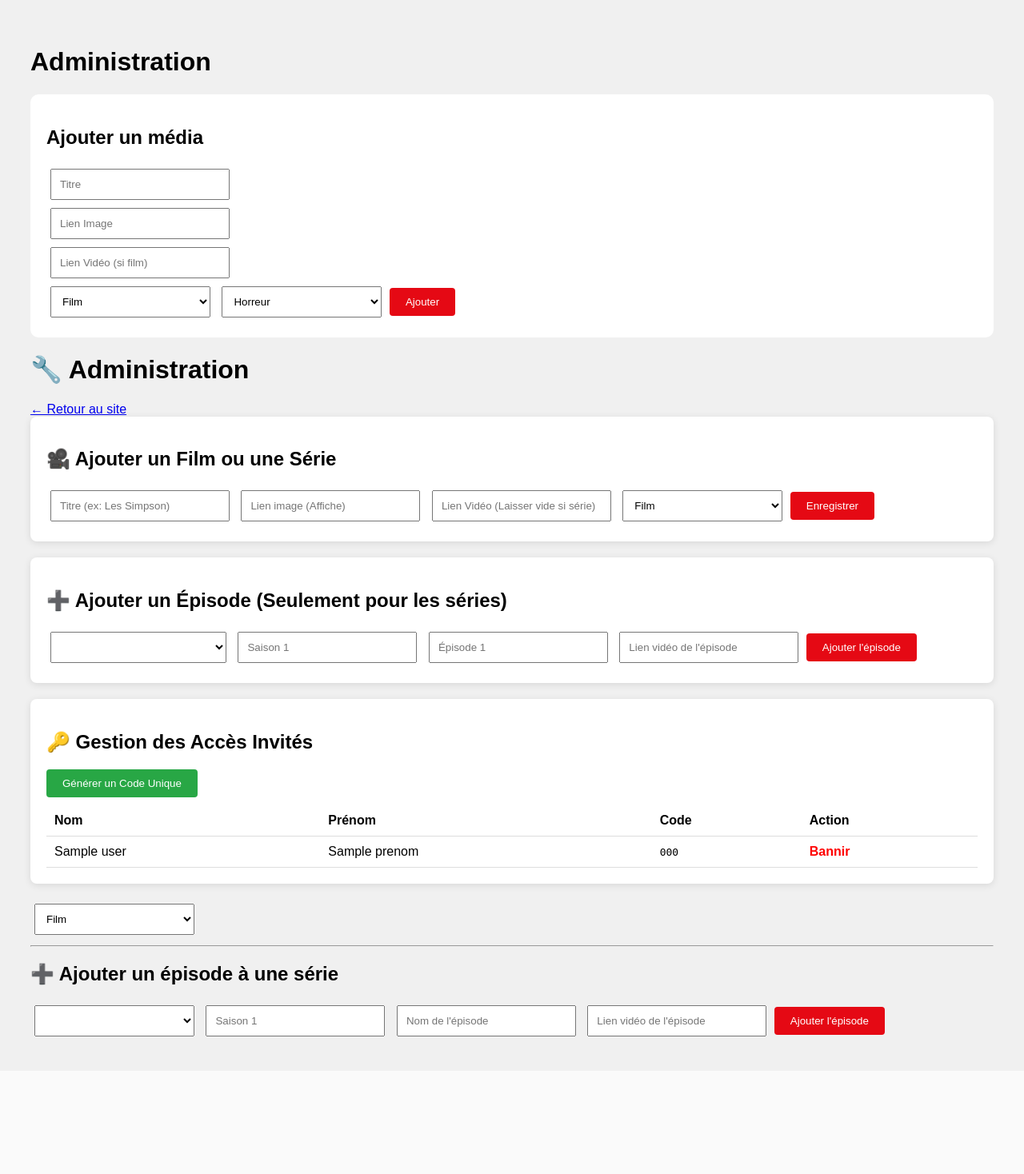
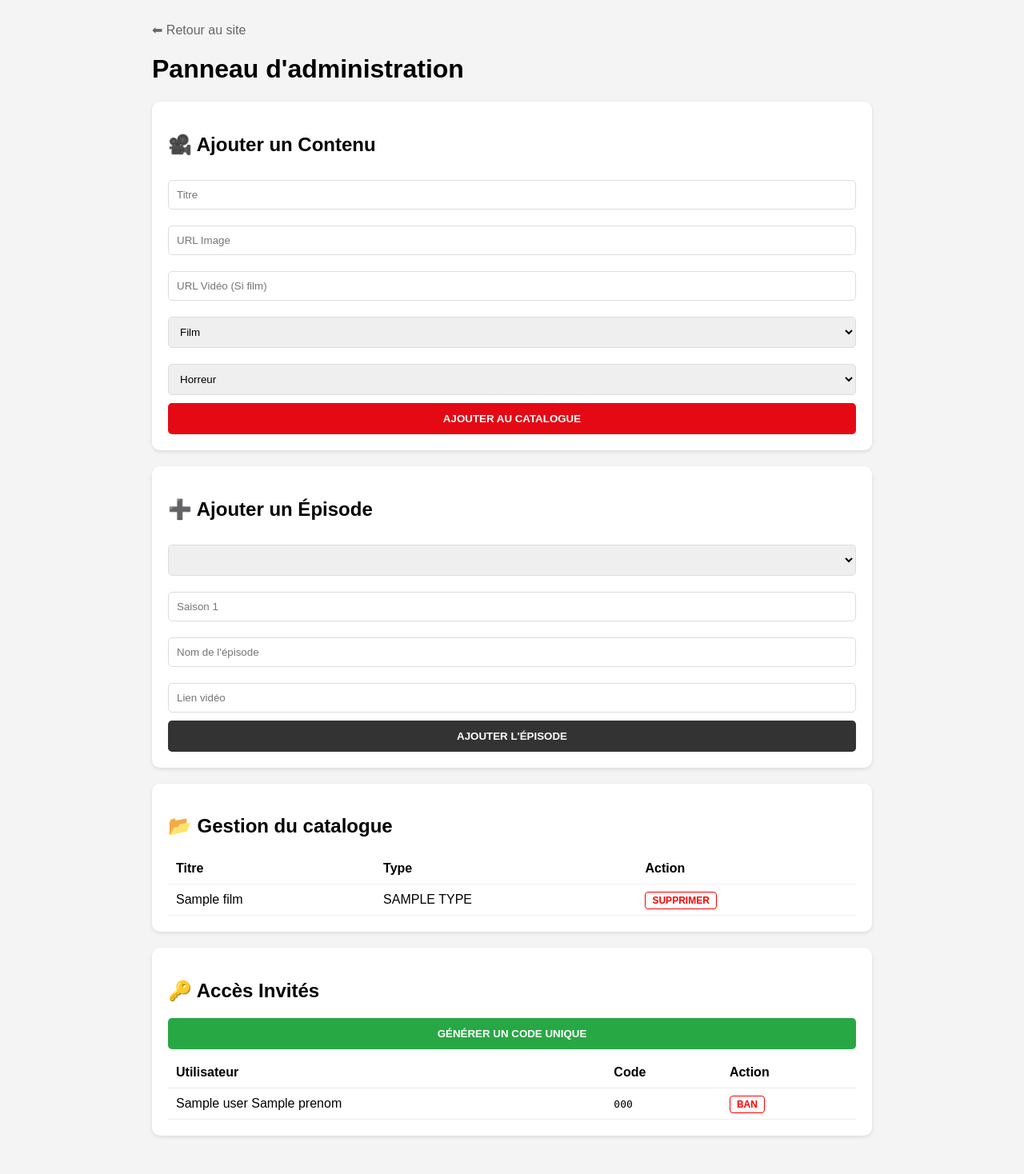
Before and after one commit to vguillotduenas-dotcom/StreamDeck, a Python web app: template templates/admin.html in a window 1280 px wide. Shown: the whole page at 80% size. Before the commit the page ends 1296 px from the top, so only its background shows below. Run offline with Jinja, Linux system fonts and the light colour scheme; the template is opened without the code that fills it: most values are stand-ins (such as "Sample title", 1, 10 or a date in 2020); lists and menus that the app fills with data are empty.

Commit message:
admin.html

```diff
--- a/templates/admin.html
+++ b/templates/admin.html
@@ -1,14 +1,29 @@
 <!DOCTYPE html>
 <html>
+<head>
+    <title>Admin</title>
+    <style>
+        body { font-family: sans-serif; background: #f4f4f4; padding: 20px; }
+        .card { background: white; padding: 20px; border-radius: 10px; margin-bottom: 20px; box-shadow: 0 2px 5px rgba(0,0,0,0.1); }
+        input, select { padding: 10px; margin: 10px 0; width: 100%; border: 1px solid #ddd; border-radius: 5px; box-sizing: border-box; }
+        .btn { background: #e50914; color: white; border: none; padding: 12px; border-radius: 5px; cursor: pointer; width: 100%; font-weight: bold; }
+        table { width: 100%; border-collapse: collapse; margin-top: 10px; }
+        th, td { border-bottom: 1px solid #eee; padding: 10px; text-align: left; }
+        .del { color: red; text-decoration: none; font-weight: bold; border: 1px solid red; padding: 3px 8px; border-radius: 4px; font-size: 12px; }
+    </style>
+</head>
 <body>
-    <h1>Administration</h1>
-    <div style="background:white; color:black; padding:20px; border-radius:10px;">
-        <h2>Ajouter un média</h2>
+    <div style="max-width: 900px; margin: auto;">
+        <a href="/" style="text-decoration: none; color: #666;">⬅ Retour au site</a>
+        <h1>Panneau d'administration</h1>
+
+        <div class="card">
+            <h2>🎥 Ajouter un Contenu</h2>
             <form method="POST">
                 <input type="hidden" name="add_video">
-            <input type="text" name="nom" placeholder="Titre" required><br>
-            <input type="text" name="img" placeholder="Lien Image" required><br>
-            <input type="text" name="lien" placeholder="Lien Vidéo (si film)"><br>
+                <input type="text" name="nom" placeholder="Titre" required>
+                <input type="text" name="img" placeholder="URL Image" required>
+                <input type="text" name="lien" placeholder="URL Vidéo (Si film)">
                 <select name="type">
                     <option value="film">Film</option>
                     <option value="serie">Série</option>
@@ -18,85 +33,12 @@
                     <option value="Humour">Humour</option>
                     <option value="Famille">Famille</option>
                 </select>
-            <button type="submit">Ajouter</button>
-        </form>
-    </div>
-    </body>
-</html><!DOCTYPE html>
-<html>
-<head>
-    <title>Admin - Streamdeck</title>
-    <style>
-        body { font-family: sans-serif; background: #f0f0f0; padding: 30px; }
-        .card { background: white; padding: 20px; border-radius: 8px; margin-bottom: 20px; box-shadow: 0 2px 10px rgba(0,0,0,0.1); }
-        input, select { padding: 10px; margin: 5px; width: 200px; }
-        button { padding: 10px 20px; background: #e50914; color: white; border: none; border-radius: 4px; cursor: pointer; }
-        table { width: 100%; border-collapse: collapse; margin-top: 10px; }
-        th, td { border-bottom: 1px solid #ddd; padding: 10px; text-align: left; }
-        .del { color: red; text-decoration: none; font-weight: bold; }
-    </style>
-</head>
-<body>
-    <h1>🔧 Administration</h1>
-    <a href="/">← Retour au site</a>
-
-    <div class="card">
-        <h2>🎥 Ajouter un Film ou une Série</h2>
-        <form method="POST">
-            <input type="hidden" name="add_video">
-            <input type="text" name="nom" placeholder="Titre (ex: Les Simpson)" required>
-            <input type="text" name="img" placeholder="Lien image (Affiche)" required>
-            <input type="text" name="lien" placeholder="Lien Vidéo (Laisser vide si série)">
-            <select name="type">
-                <option value="film">Film</option>
-                <option value="serie">Série</option>
-            </select>
-            <button type="submit">Enregistrer</button>
+                <button type="submit" class="btn">AJOUTER AU CATALOGUE</button>
             </form>
         </div>
 
         <div class="card">
-        <h2>➕ Ajouter un Épisode (Seulement pour les séries)</h2>
-        <form method="POST">
-            <input type="hidden" name="add_episode">
-            <select name="video_id" style="width: 220px;">
-                {% for f in films if f.type == 'serie' %}
-                    <option value="{{ f.id }}">{{ f.nom }}</option>
-                {% endfor %}
-            </select>
-            <input type="text" name="saison" placeholder="Saison 1" required>
-            <input type="text" name="titre" placeholder="Épisode 1" required>
-            <input type="text" name="lien_ep" placeholder="Lien vidéo de l'épisode" required>
-            <button type="submit">Ajouter l'épisode</button>
-        </form>
-    </div>
-
-    <div class="card">
-        <h2>🔑 Gestion des Accès Invités</h2>
-        <form method="POST">
-            <button type="submit" name="gen_code" style="background: #28a745;">Générer un Code Unique</button>
-        </form>
-        <table>
-            <tr><th>Nom</th><th>Prénom</th><th>Code</th><th>Action</th></tr>
-            {% for u in users %}
-            <tr>
-                <td>{{ u.nom or 'N/A' }}</td>
-                <td>{{ u.prenom or 'N/A' }}</td>
-                <td><code>{{ u.code }}</code></td>
-                <td><a href="{{ url_for('del_u', id=u.id) }}" class="del">Bannir</a></td>
-            </tr>
-            {% endfor %}
-        </table>
-    </div>
-</body>
-</html><select name="type">
-    <option value="film">Film</option>
-    <option value="serie">Série</option>
-</select>
-
-<hr>
-
-<h2>➕ Ajouter un épisode à une série</h2>
+            <h2>➕ Ajouter un Épisode</h2>
             <form method="POST">
                 <input type="hidden" name="add_episode">
                 <select name="video_id">
@@ -106,6 +48,39 @@
                 </select>
                 <input type="text" name="saison" placeholder="Saison 1">
                 <input type="text" name="titre" placeholder="Nom de l'épisode">
-    <input type="text" name="lien_ep" placeholder="Lien vidéo de l'épisode">
-    <button type="submit">Ajouter l'épisode</button>
+                <input type="text" name="lien_ep" placeholder="Lien vidéo">
+                <button type="submit" class="btn" style="background: #333;">AJOUTER L'ÉPISODE</button>
             </form>
+        </div>
+
+        <div class="card">
+            <h2>📂 Gestion du catalogue</h2>
+            <table>
+                <tr><th>Titre</th><th>Type</th><th>Action</th></tr>
+                {% for f in films %}
+                <tr>
+                    <td>{{ f.nom }}</td>
+                    <td>{{ f.type.upper() }}</td>
+                    <td><a href="{{ url_for('del_v', id=f.id) }}" class="del" onclick="return confirm('Supprimer ?')">SUPPRIMER</a></td>
+                </tr>
+                {% endfor %}
+            </table>
+        </div>
+
+        <div class="card">
+            <h2>🔑 Accès Invités</h2>
+            <form method="POST"><button type="submit" name="gen_code" class="btn" style="background: #28a745;">GÉNÉRER UN CODE UNIQUE</button></form>
+            <table>
+                <tr><th>Utilisateur</th><th>Code</th><th>Action</th></tr>
+                {% for u in users %}
+                <tr>
+                    <td>{{ u.nom }} {{ u.prenom }}</td>
+                    <td><code>{{ u.code }}</code></td>
+                    <td><a href="{{ url_for('del_u', id=u.id) }}" class="del">BAN</a></td>
+                </tr>
+                {% endfor %}
+            </table>
+        </div>
+    </div>
+</body>
+</html>
```
Lines whose indentation alone changed are shown as unchanged.
